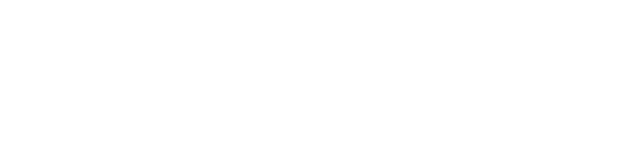
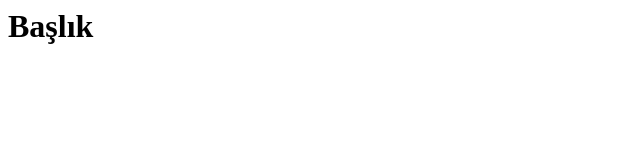
Before and after one commit to selmakahraman/git-calisma, a plain HTML site: page index.html in a window 1280 px wide. Shown: the whole page, without its empty margins (0-640 px from the left). Drawn offline with Linux system fonts and the light colour scheme.

Commit message:
Update index.html

```diff
--- a/index.html
+++ b/index.html
@@ -1,6 +1,10 @@
 <head>
 
 </head>
-
+<body>
+  <h1>
+    Başlık
+  </h1>
+</body>
 <footer>
 </footer>
```
